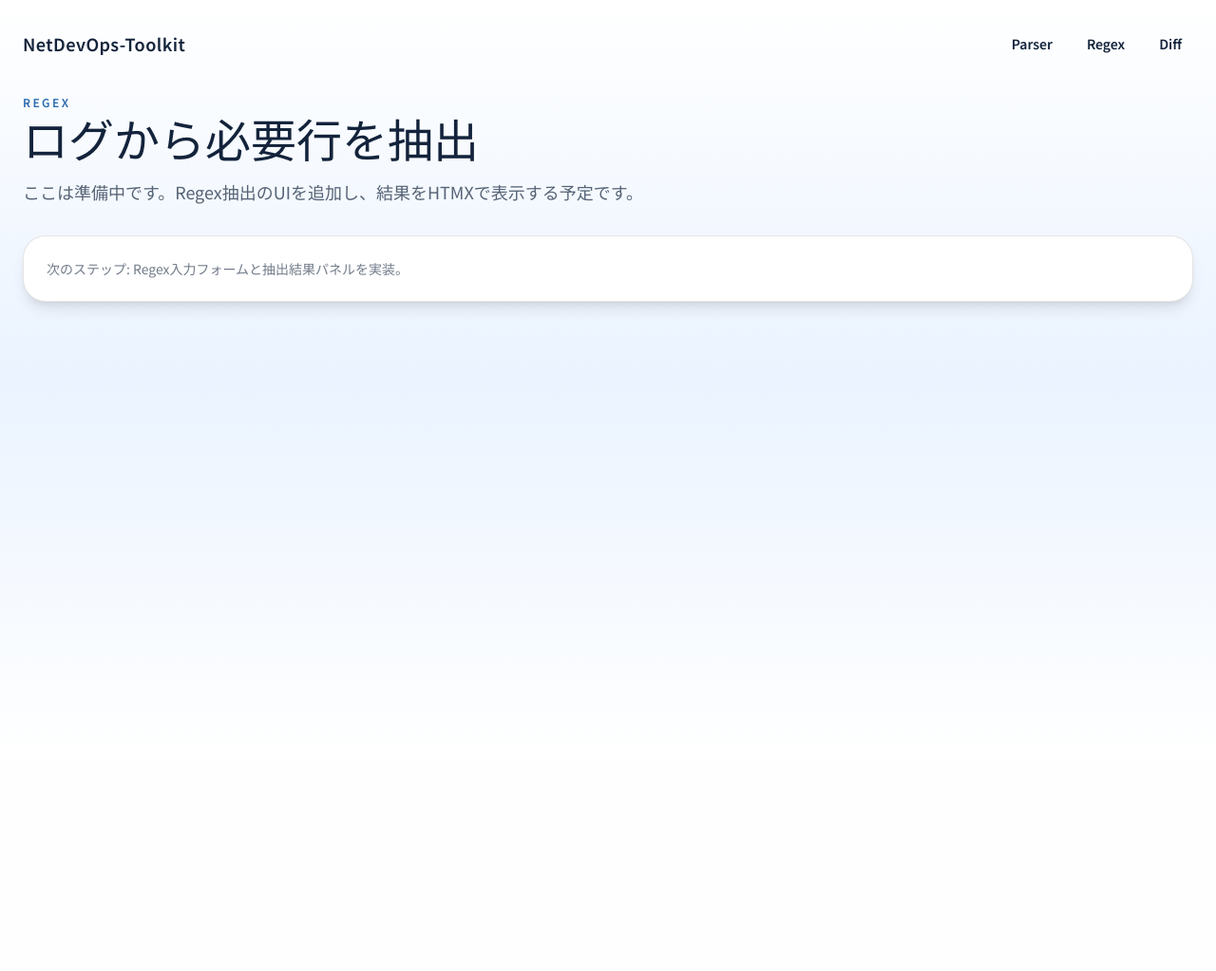
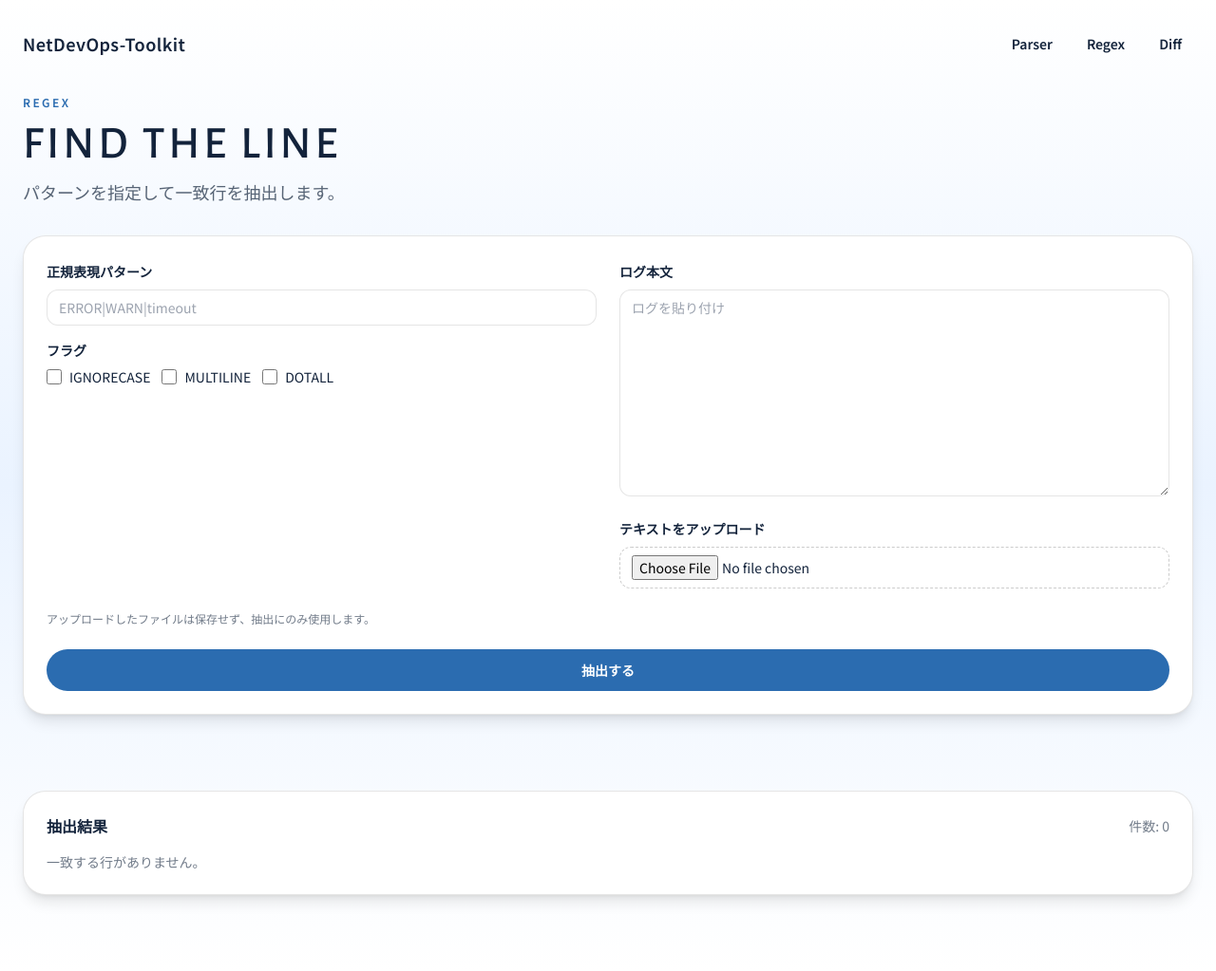
Before and after one commit to ksaegusa/netdevops-toolkit, a FastAPI app: page /regex in a window 1280 px wide. Shown: the whole page at 95% size. Before the commit the page ends 551 px from the top, so only its background shows below. Run offline with FastAPI, Linux system fonts and the light colour scheme; some libraries are stand-ins or nearby versions.

Commit message:
Add regex extraction page

```diff
--- a/app.py
+++ b/app.py
@@ -3,6 +3,7 @@ from __future__ import annotations
 import csv
 import io
 import json
+import re
 from pathlib import Path
 from typing import Any
 
@@ -44,6 +45,32 @@ def parse_textfsm_with_template(raw_text: str, template_body: str) -> list[dict[
         fsm = TextFSM(handle)
     parsed = fsm.ParseText(raw_text)
     return [dict(zip(fsm.header, row)) for row in parsed]
+
+
+def read_text_payload(raw_text: str, text_upload: UploadFile | None) -> tuple[str, str]:
+    text_payload = raw_text
+    if not raw_text.strip() and text_upload and text_upload.filename:
+        try:
+            text_bytes = text_upload.file.read()
+            text_payload = text_bytes.decode("utf-8", errors="replace")
+        except Exception as exc:  # pragma: no cover - surface upload error
+            return "", f"テキストの読み込みに失敗しました: {exc}"
+    if len(text_payload.encode("utf-8", errors="replace")) > MAX_INPUT_BYTES:
+        return "", "入力サイズが上限を超えています。"
+    return text_payload, ""
+
+
+def parse_regex_flags(flag_names: list[str]) -> int:
+    flags = 0
+    mapping = {
+        "IGNORECASE": re.IGNORECASE,
+        "MULTILINE": re.MULTILINE,
+        "DOTALL": re.DOTALL,
+    }
+    for name in flag_names:
+        if name in mapping:
+            flags |= mapping[name]
+    return flags
 
 
 def normalize_jmespath_query(query: str) -> str:
@@ -106,12 +133,55 @@ def index(request: Request) -> HTMLResponse:
 
 @app.get("/regex", response_class=HTMLResponse)
 def regex_page(request: Request) -> HTMLResponse:
-    return jinja.TemplateResponse(request, "regex.html", {})
+    return jinja.TemplateResponse(
+        request,
+        "regex.html",
+        {
+            "error": "",
+            "matches": [],
+            "match_count": 0,
+        },
+    )
 
 
 @app.get("/diff", response_class=HTMLResponse)
 def diff_page(request: Request) -> HTMLResponse:
     return jinja.TemplateResponse(request, "diff.html", {})
+
+
+@app.post("/regex", response_class=HTMLResponse)
+def regex_run(
+    request: Request,
+    pattern: str = Form(""),
+    raw_text: str = Form(""),
+    text_upload: UploadFile | None = None,
+    flags: list[str] = Form([]),
+) -> HTMLResponse:
+    error = ""
+    matches: list[str] = []
+
+    text_payload, error = read_text_payload(raw_text, text_upload)
+    if not error and not pattern.strip():
+        error = "正規表現パターンを入力してください。"
+
+    if not error:
+        try:
+            compiled = re.compile(pattern, parse_regex_flags(flags))
+            for line in text_payload.splitlines():
+                if compiled.search(line):
+                    matches.append(line)
+        except re.error as exc:
+            error = f"正規表現の解析に失敗しました: {exc}"
+
+    return jinja.TemplateResponse(
+        request,
+        "partials/regex_result.html",
+        {
+            "error": error,
+            "matches": matches,
+            "match_count": len(matches),
+        },
+    )
 
 
 @app.post("/parse", response_class=HTMLResponse)
@@ -136,20 +206,12 @@ def parse(
         else:
             template_from_upload = template_upload
 
-    text_payload = raw_text
-    if not raw_text.strip() and text_upload and text_upload.filename:
-        try:
-            text_bytes = text_upload.file.read()
-            text_payload = text_bytes.decode("utf-8", errors="replace")
-        except Exception as exc:  # pragma: no cover - surface upload error
-            error = f"テキストの読み込みに失敗しました: {exc}"
+    text_payload, error = read_text_payload(raw_text, text_upload)
 
     if not error:
         eval_query = normalize_jmespath_for_eval(jmespath_query)
         if not template_name and not template_from_upload and not template_body.strip():
             error = "テンプレートを選択するか、アップロード、または直接入力してください。"
-        elif len(text_payload.encode("utf-8", errors="replace")) > MAX_INPUT_BYTES:
-            error = "入力サイズが上限を超えています。"
         else:
             try:
                 if template_body.strip():
@@ -273,3 +335,14 @@ def download_yaml(parsed_json: str = Form("")) -> Response:
         media_type="application/x-yaml",
         headers={"Content-Disposition": "attachment; filename=parsed.yaml"},
     )
+
+
+@app.post("/download/regex")
+def download_regex(matches_text: str = Form("")) -> Response:
+    if not matches_text.strip():
+        return Response("No data", status_code=400)
+    return Response(
+        matches_text,
+        media_type="text/plain",
+        headers={"Content-Disposition": "attachment; filename=matches.txt"},
+    )
--- /dev/null
+++ b/templates/partials/regex_result.html
@@ -0,0 +1,23 @@
+<div class="rounded-3xl border border-black/10 bg-white p-6 shadow-lg">
+  {% if error %}
+    <p class="rounded-2xl border border-red-200 bg-red-50 px-4 py-3 text-sm font-semibold text-red-700">{{ error }}</p>
+  {% else %}
+    <div class="space-y-4">
+      <div class="flex flex-wrap items-center justify-between gap-3">
+        <h3 class="text-base font-semibold">抽出結果</h3>
+        <div class="text-sm text-ink/60">件数: {{ match_count }}</div>
+      </div>
+      {% if matches %}
+        <div class="space-y-3">
+          <form method="post" action="/download/regex">
+            <textarea name="matches_text" class="hidden">{{ matches | join('\n') | safe }}</textarea>
+            <button type="submit" class="rounded-full border border-black/10 px-4 py-2 text-xs font-semibold uppercase tracking-[0.2em]">TXT</button>
+          </form>
+          <pre class="max-h-[420px] overflow-auto rounded-2xl bg-ink px-4 py-4 text-xs text-white"><code>{{ matches | join('\n') }}</code></pre>
+        </div>
+      {% else %}
+        <p class="text-sm text-ink/60">一致する行がありません。</p>
+      {% endif %}
+    </div>
+  {% endif %}
+</div>
--- a/templates/regex.html
+++ b/templates/regex.html
@@ -4,13 +4,80 @@
 <section class="mx-auto flex max-w-screen-2xl flex-col gap-8 px-6 pb-20 pt-4">
   <div class="space-y-3">
     <p class="text-xs font-semibold uppercase tracking-[0.2em] text-ember">Regex</p>
-    <h1 class="font-display text-4xl leading-tight md:text-5xl">ログから必要行を抽出</h1>
-    <p class="max-w-2xl text-lg text-ink/70">
-      ここは準備中です。Regex抽出のUIを追加し、結果をHTMXで表示する予定です。
-    </p>
+    <h1 class="font-display text-4xl uppercase tracking-[0.08em] md:text-5xl">FIND THE LINE</h1>
+    <p class="max-w-2xl text-lg text-ink/70">パターンを指定して一致行を抽出します。</p>
   </div>
   <div class="rounded-3xl border border-black/10 bg-white p-6 shadow-lg">
-    <p class="text-sm text-ink/60">次のステップ: Regex入力フォームと抽出結果パネルを実装。</p>
+    <form
+      hx-post="/regex"
+      hx-target="#regex-result"
+      hx-swap="innerHTML"
+      enctype="multipart/form-data"
+      class="space-y-6"
+    >
+      <div class="grid gap-6 lg:grid-cols-2">
+        <div class="space-y-4">
+          <label class="block">
+            <span class="text-sm font-semibold">正規表現パターン</span>
+            <input
+              type="text"
+              name="pattern"
+              placeholder="ERROR|WARN|timeout"
+              class="mt-2 w-full rounded-xl border border-black/10 bg-white px-3 py-2 text-sm"
+              required
+            />
+          </label>
+          <fieldset class="space-y-2">
+            <legend class="text-sm font-semibold">フラグ</legend>
+            <div class="flex flex-wrap gap-3 text-sm">
+              <label class="flex items-center gap-2">
+                <input type="checkbox" name="flags" value="IGNORECASE" class="h-4 w-4" />
+                IGNORECASE
+              </label>
+              <label class="flex items-center gap-2">
+                <input type="checkbox" name="flags" value="MULTILINE" class="h-4 w-4" />
+                MULTILINE
+              </label>
+              <label class="flex items-center gap-2">
+                <input type="checkbox" name="flags" value="DOTALL" class="h-4 w-4" />
+                DOTALL
+              </label>
+            </div>
+          </fieldset>
+        </div>
+        <div class="space-y-4">
+          <label class="block">
+            <span class="text-sm font-semibold">ログ本文</span>
+            <textarea
+              name="raw_text"
+              rows="10"
+              placeholder="ログを貼り付け"
+              class="mt-2 w-full rounded-xl border border-black/10 bg-white px-3 py-2 text-sm"
+            ></textarea>
+          </label>
+          <label class="block">
+            <span class="text-sm font-semibold">テキストをアップロード</span>
+            <input
+              type="file"
+              name="text_upload"
+              accept=".txt,.log,.out,.text"
+              class="mt-2 w-full rounded-xl border border-dashed border-black/20 bg-white px-3 py-2 text-sm"
+            />
+          </label>
+        </div>
+      </div>
+      <p class="text-xs text-ink/60">アップロードしたファイルは保存せず、抽出にのみ使用します。</p>
+      <button
+        type="submit"
+        class="w-full rounded-full bg-ember px-4 py-3 text-sm font-semibold text-white transition hover:bg-emberDark"
+      >
+        抽出する
+      </button>
+    </form>
   </div>
 </section>
+
+<section class="mx-auto max-w-screen-2xl px-6 pb-20" id="regex-result">
+  {% include "partials/regex_result.html" %}
+</section>
 {% endblock %}
```
Also changed, not shown: tests/test_app.py (+13 -0 lines), README.md.
